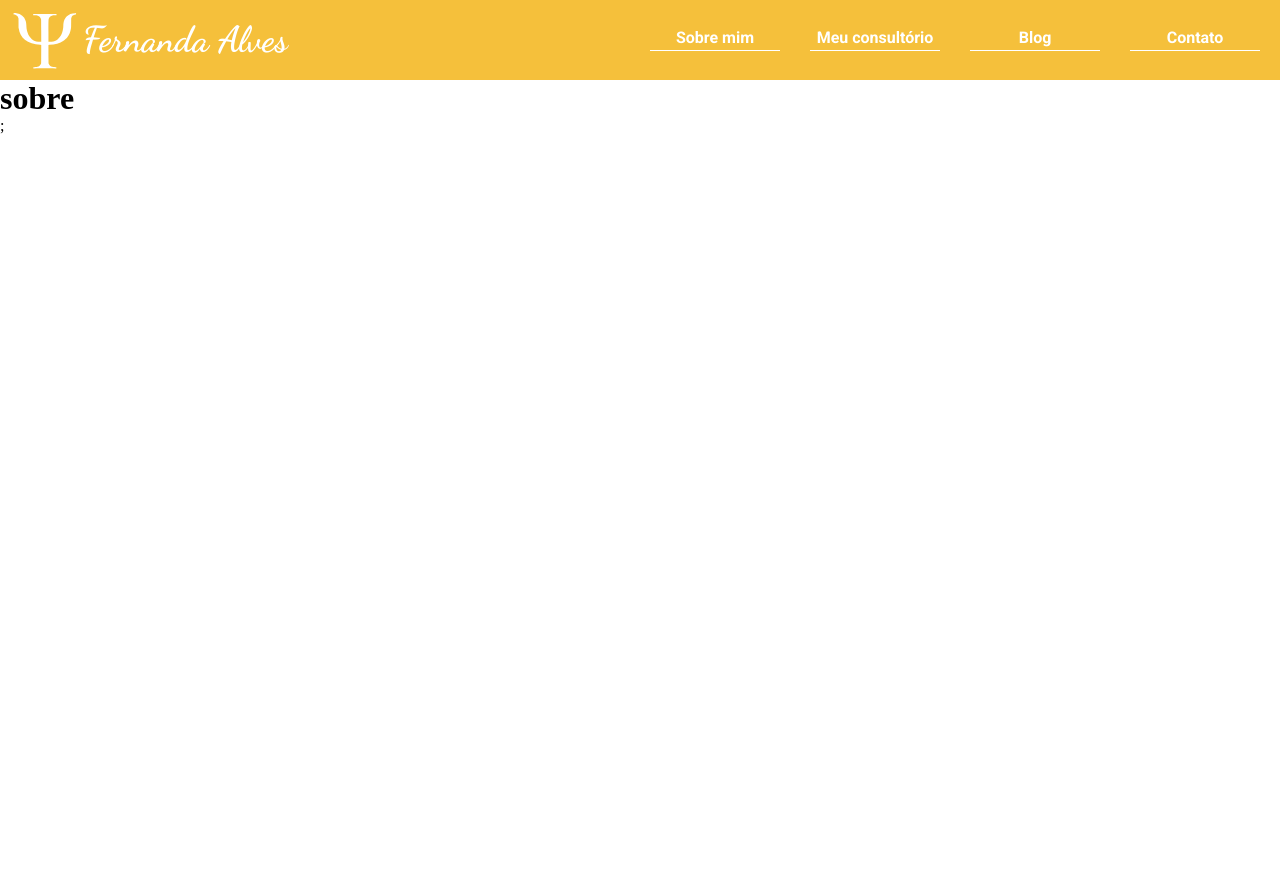
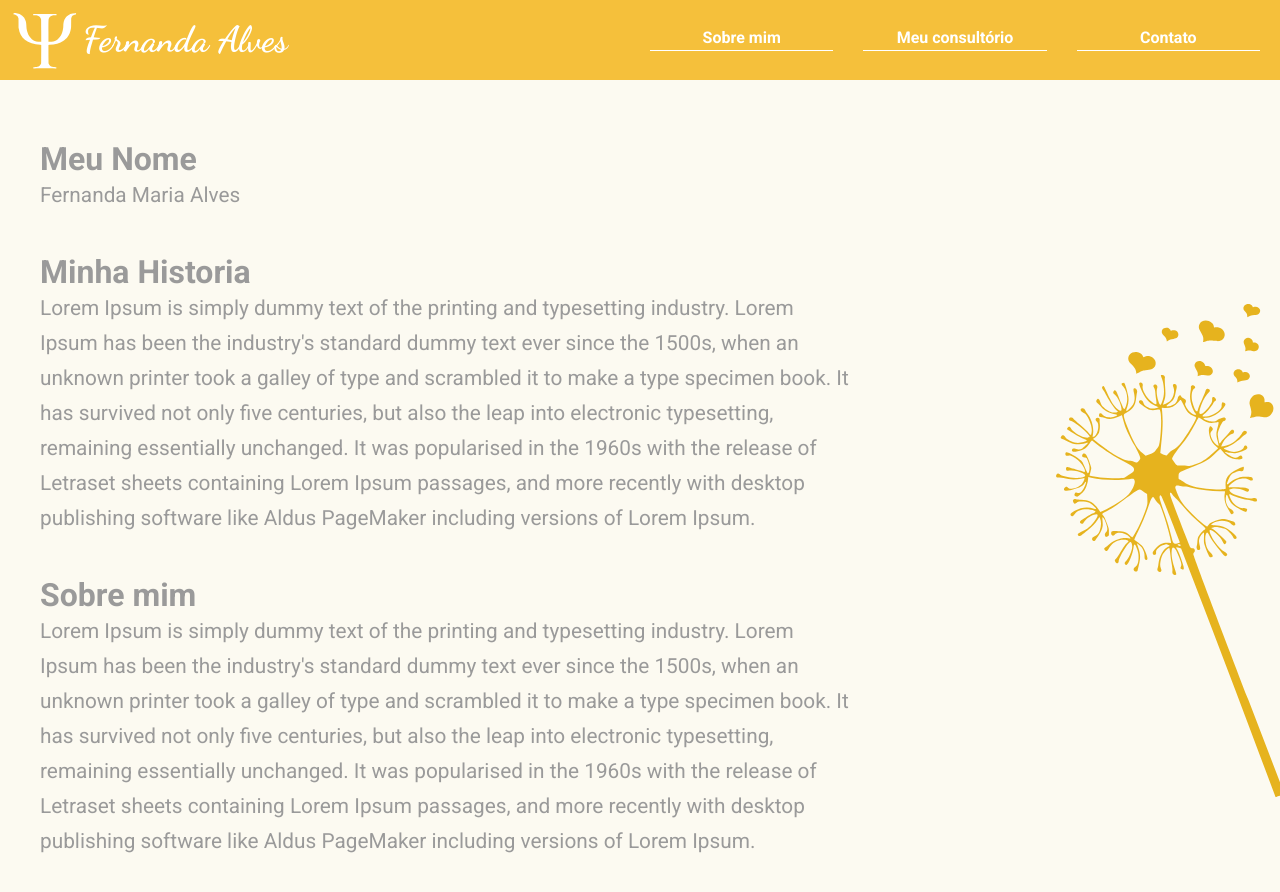
Before and after one commit to hyperyuri/psicfernanda.com.br, a React (Create React App) app: page / in a window 1280 px wide. Shown: the top 892 px of the page. Before the commit the page ends 800 px from the top, so only its background shows below. Built offline with nearby package versions, Linux system fonts and the light colour scheme.

Commit message:
AboutMe page, add blog page as feature

```diff
--- a/src/Global.css
+++ b/src/Global.css
@@ -9,11 +9,46 @@
 
   body {
     height: 100%;
-    background-color: rgb(255, 255, 255);
-    overflow: hidden;
+    background-color: #FCFAF1;
+    overflow-x: hidden;
   }
 
 
    ul {
      list-style: none;
    }
+
+   .detail {
+    position: fixed;
+    right: 0;
+    bottom: 0;
+    width: 20%;
+}
+
+input, textarea {
+  background: transparent;
+}
+
+@keyframes transitionIn {
+  0% {
+    opacity: 0;
+    transform: rotateX(-10deg);
+  }
+
+  30% {
+    opacity: 0.4;
+    transform: rotateX(-7deg);
+  }
+
+  70% {
+
+    opacity: 0.7;
+    transform: rotateX(-4);
+  }
+
+  100% {
+    opacity: 1;
+    transform: rotateX(0);
+
+  }
+}
--- a/src/components/Header/index.js
+++ b/src/components/Header/index.js
@@ -6,6 +6,7 @@ import logo from "../../assets/logo.svg";
 function Header() {
   return (
     <>
+      <div className="header">
         <div className="headerContainer">
           <Link to="/">
             <div className="logo">
@@ -20,12 +21,13 @@ function Header() {
             <Link className="link" to="/ambiente">
               <p>Meu consultório</p>
             </Link>
-          <Link className="link" to="/blog">
+            {/* <Link className="link" to="/blog">
               <p>Blog</p>
-          </Link>
+            </Link> */}
             <Link className="link" to="/contato">
               <p>Contato</p>
             </Link>
+          </div>
         </div>
       </div>
     </>
--- a/src/components/Header/styles.css
+++ b/src/components/Header/styles.css
@@ -11,7 +11,6 @@ div.headerContainer {
     background-color: #F5C03B;
     border-bottom: 1px solid #F5C03B;
 }
-
 div.headerContainer div.logo {
     display: flex;
     align-items: center;
--- a/src/pages/AboutMe/index.js
+++ b/src/pages/AboutMe/index.js
@@ -1,12 +1,47 @@
 import React from "react";
 import "./styles.css";
+import detail from "../../assets/detail.svg";
 import Header from "../../components/Header";
 
 function AboutMe() {
   return (
     <>
       <Header />
-      <h1>sobre</h1>;
+      <div className="aboutContainer">
+        <div className="myName">
+          <h1>Meu Nome</h1>
+          <p>Fernanda Maria Alves</p>
+        </div>
+        <div className="myHistory">
+          <h1>Minha Historia</h1>
+          <p>
+            Lorem Ipsum is simply dummy text of the printing and typesetting
+            industry. Lorem Ipsum has been the industry's standard dummy text
+            ever since the 1500s, when an unknown printer took a galley of type
+            and scrambled it to make a type specimen book. It has survived not
+            only five centuries, but also the leap into electronic typesetting,
+            remaining essentially unchanged. It was popularised in the 1960s
+            with the release of Letraset sheets containing Lorem Ipsum passages,
+            and more recently with desktop publishing software like Aldus
+            PageMaker including versions of Lorem Ipsum.
+          </p>
+        </div>
+        <div className="sobremim">
+          <h1>Sobre mim</h1>
+          <p>
+            Lorem Ipsum is simply dummy text of the printing and typesetting
+            industry. Lorem Ipsum has been the industry's standard dummy text
+            ever since the 1500s, when an unknown printer took a galley of type
+            and scrambled it to make a type specimen book. It has survived not
+            only five centuries, but also the leap into electronic typesetting,
+            remaining essentially unchanged. It was popularised in the 1960s
+            with the release of Letraset sheets containing Lorem Ipsum passages,
+            and more recently with desktop publishing software like Aldus
+            PageMaker including versions of Lorem Ipsum.
+          </p>
+        </div>
+        <img className="detail" src={detail} alt="detail" />
+      </div>
     </>
   );
 }
--- a/src/pages/AboutMe/styles.css
+++ b/src/pages/AboutMe/styles.css
@@ -0,0 +1,25 @@
+.aboutContainer {
+    font-family: Roboto, sans-serif;
+    width: 70%;
+    margin-top: 80px;
+    padding: 60px 40px;
+}
+
+.aboutContainer h1 {
+    color: #9A9A9A;
+    font-size: 2em;
+}
+
+.aboutContainer p {
+    color: #9A9A9A;
+    font-size: 1.3em;
+    line-height: 35px;
+}
+
+.aboutContainer div:not(:first-child) {
+    margin-top: 40px;
+}
+
+.aboutContainer h1, p {
+    animation: transitionIn 0.5s;
+}
--- a/src/pages/Contact/index.js
+++ b/src/pages/Contact/index.js
@@ -13,9 +13,9 @@ function Contact() {
           <div className="containerUpContact">
             <div className="title">
               <h3>Entre em contato para mais informações:</h3>
-              <input type="text" placeholder="Nome" />
-              <input type="email" placeholder="Email" />
-              <input type="text" placeholder="Telefone" />
+              <input type="text" placeholder="Nome" required />
+              <input type="email" placeholder="Email" required />
+              <input type="text" placeholder="Telefone" required />
             </div>
             <div className="infos">
               <ul className="logos">
@@ -50,7 +50,7 @@ function Contact() {
               </ul>
             </div>
           </div>
-          <textarea type="text" placeholder="Mensagem" />
+          <textarea type="text" placeholder="Mensagem" required />
           <button type="submit">Enviar Email</button>
         </form>
         <img className="detail" src={detail} alt="detail" />
--- a/src/pages/Contact/styles.css
+++ b/src/pages/Contact/styles.css
@@ -1,24 +1,24 @@
 
 @import url('https://fonts.googleapis.com/css2?family=Roboto:wght@400;700&display=swap');
+
+
 
 div.contactContainer {
     font-family: Roboto, sans-serif;
     width: 70%;
     padding: 60px 40px;
     max-height: 100vh;
+    margin-top: 80px;
 }
-
-.detail {
+.header{
     position: fixed;
-    right: 0;
-    bottom: 0;
-    width: 20%;
+    top: 0;
 }
-
 div.contactContainer form {
     display: flex;
     flex-direction: column;
     align-items: flex-start;
+    animation: transitionIn .5s;
 }
 
 div.contactContainer form div.containerUpContact {
--- a/src/routes.js
+++ b/src/routes.js
@@ -13,7 +13,7 @@ export default function Routes() {
         <Route path="/" exact component={AboutMe} />
         <Route path="/ambiente" component={Office} />
         <Route path="/contato" component={Contact} />
-        <Route path="/blog" component={Blog} />
+        {/* <Route path="/blog" component={Blog} /> */}
       </Switch>
     </BrowserRouter>
   );
```
Lines whose indentation alone changed are shown as unchanged.
